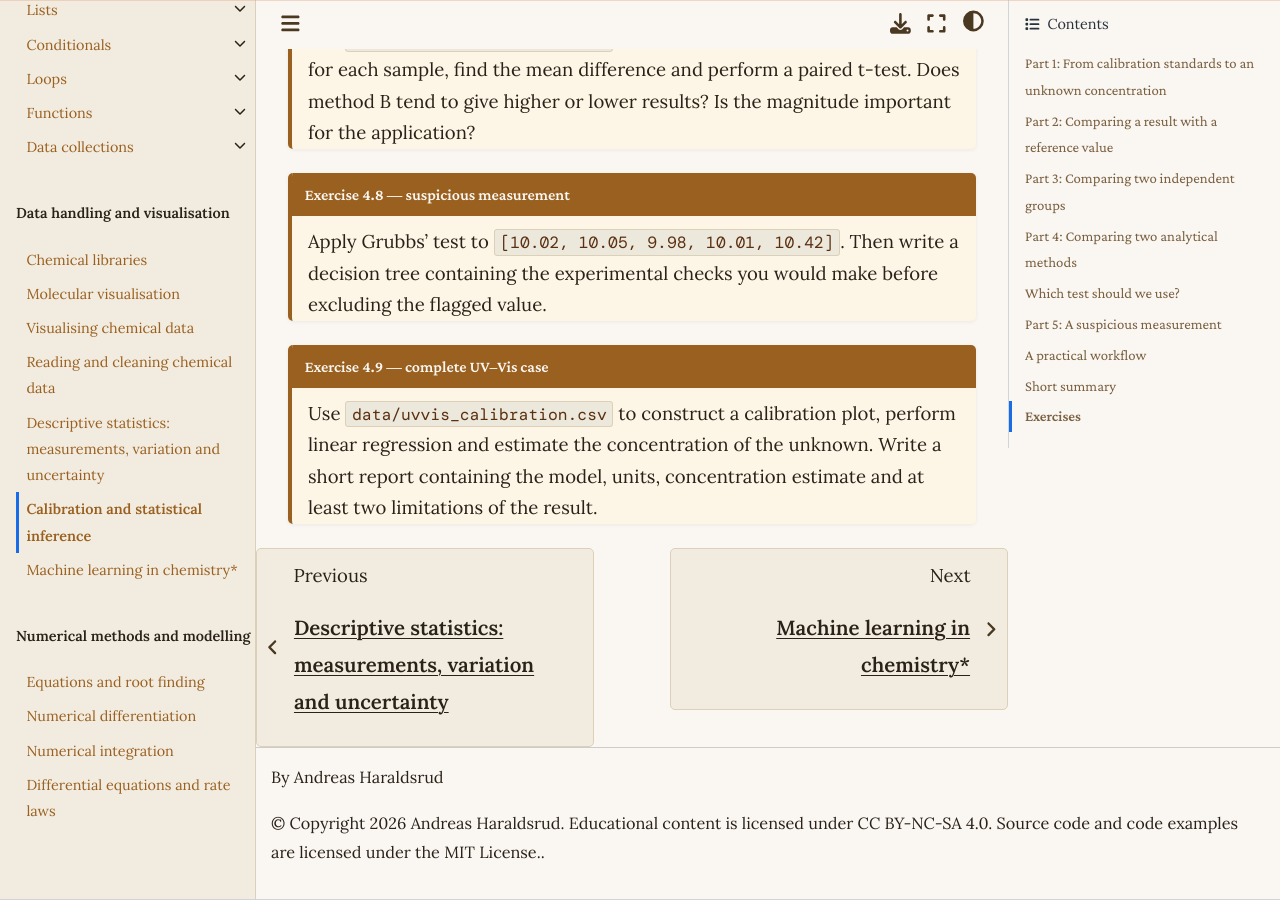
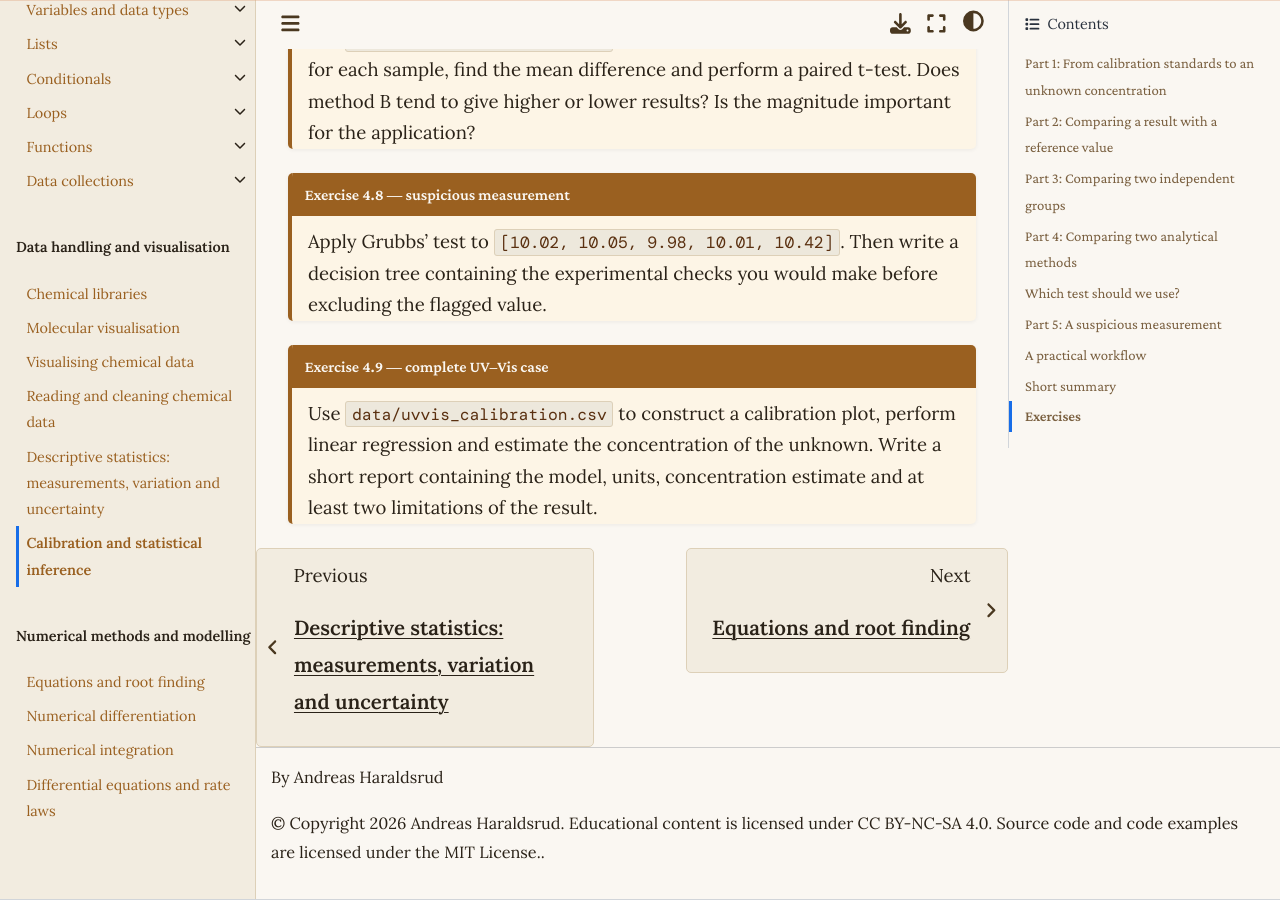
Before and after one commit to andreasdh/Coding-for-the-Molecular-Sciences, a Jupyter Book: the page built from docs/data_handling/calibration_and_statistical_inference.ipynb, in a window 1280 px wide and 900 px high, scrolled down 18037 px. Built offline with Jupyter Book 1.0.4 settings and Sphinx 7.4.7 and the Sphinx Book theme 1.1.4, drawn with Linux system fonts in a browser that asks for light colours; pages that are not in the unit, such as notebooks, are missing from menus.

Commit message:
moved machine learning

```diff
--- a/_toc.yml
+++ b/_toc.yml
@@ -35,7 +35,6 @@
   - file: docs/data_handling/reading_and_cleaning_chemical_data
   - file: docs/data_handling/basic_statistics_for_chemistry
   - file: docs/data_handling/calibration_and_statistical_inference
-  - file: docs/data_handling/machine_learning_in_chemistry
 
 - caption: Numerical methods and modelling
   chapters:
@@ -43,3 +42,4 @@
   - file: docs/numerical_methods/numerical_differentiation
   - file: docs/numerical_methods/numerical_integration
   - file: docs/numerical_methods/differential_equations
+  - file: docs/data_handling/machine_learning_in_chemistry
```
Also changed, not shown: docs/numerical_methods/machine_learning_in_chemistry.ipynb.
